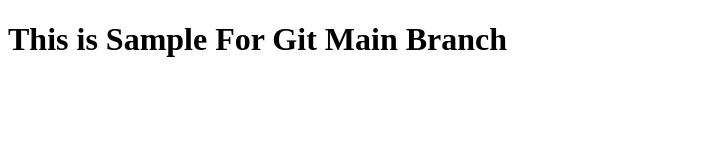
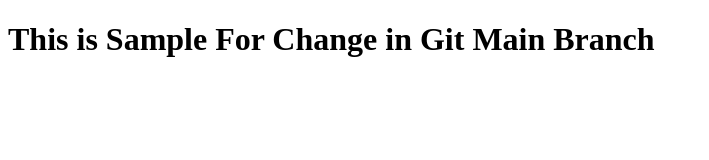
Before and after one commit to Parth-Vadhani/SecondRepo, a plain HTML site: page index.html in a window 1280 px wide. Shown: the whole page, without its empty margins (0-709 px from the left). Drawn offline with Linux system fonts and the light colour scheme.

Commit message:
New Features Added in Main Branch

```diff
--- a/index.html
+++ b/index.html
@@ -6,6 +6,6 @@
     <title>Document</title>
 </head>
 <body>
-    <h1>This is Sample For Git Main Branch</h1>
+    <h1>This is Sample For Change in Git Main Branch</h1>
 </body>
 </html>
```
